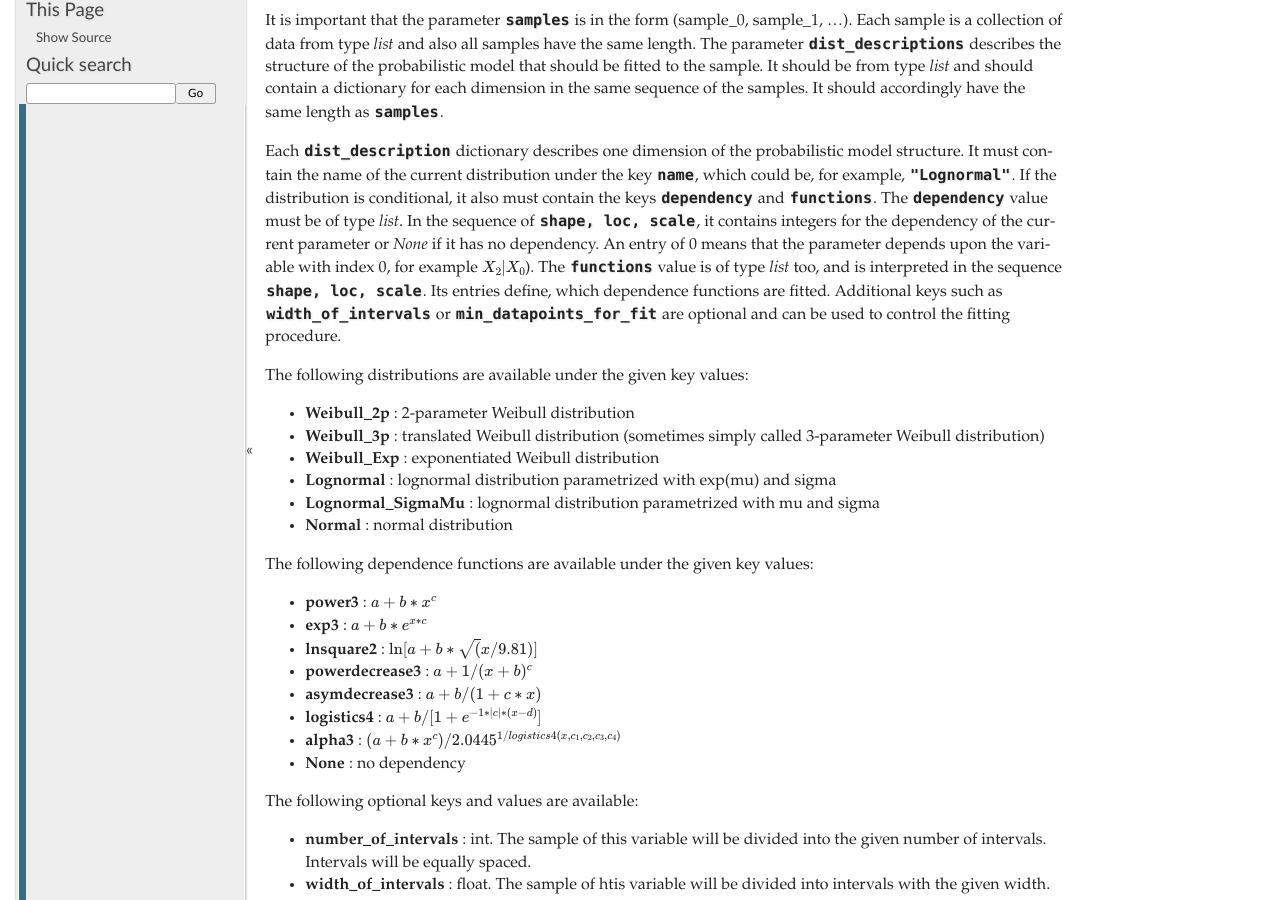
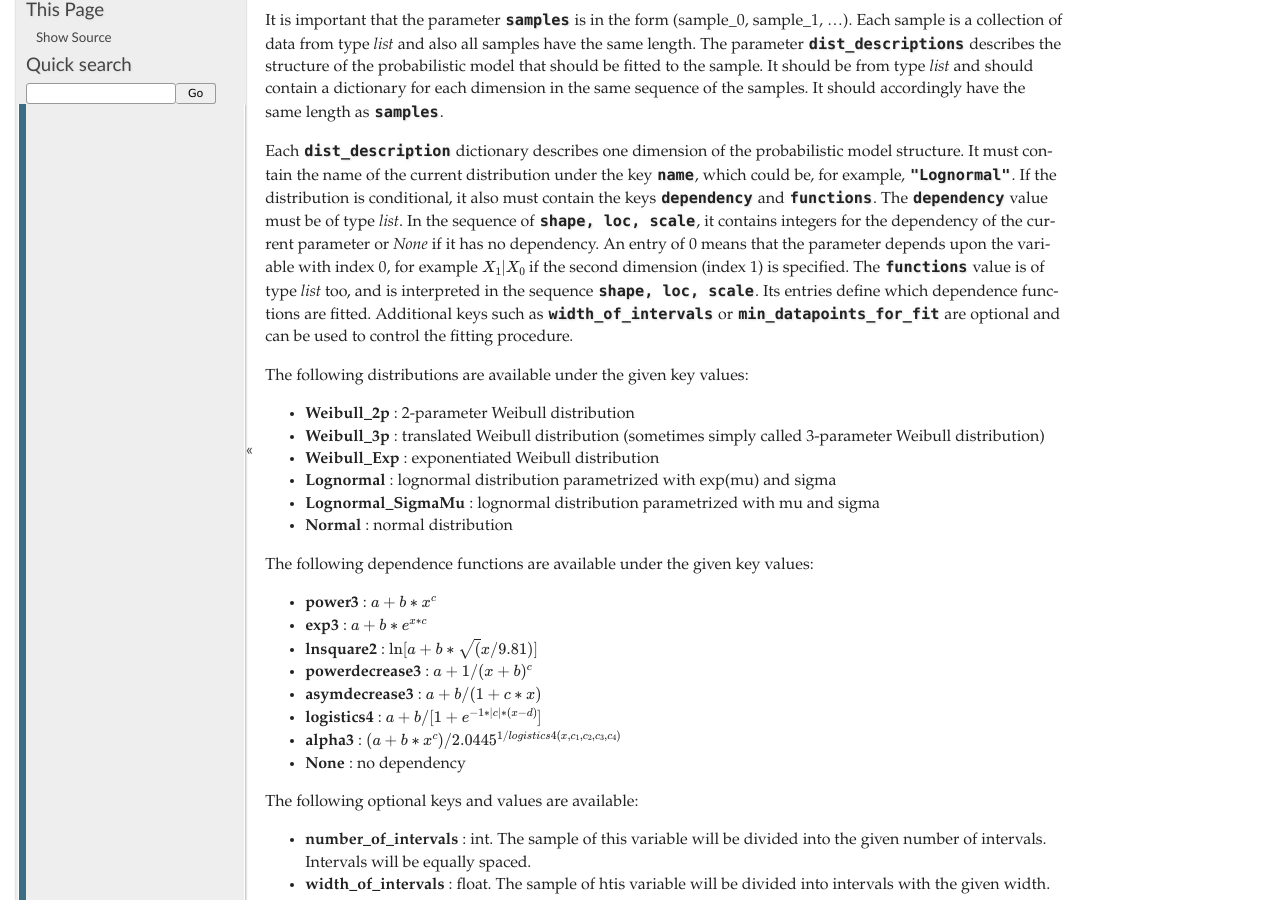
Before and after one commit to virocon-organization/virocon, a Sphinx documentation site: the page built from docs/fitting.rst, in a window 1280 px wide and 900 px high, scrolled down 309 px. Built offline with Sphinx 7.4.7, drawn with Linux system fonts in a browser that asks for light colours.

Commit message:
Clarify docu.

```diff
--- a/docs/fitting.rst
+++ b/docs/fitting.rst
@@ -31,10 +31,11 @@ also must contain the keys ``dependency`` and ``functions``. The ``dependency``
 must be of type *list*. In the sequence of ``shape, loc, scale``, it contains
 integers for the dependency of the current parameter or *None* if it has no
 dependency. An entry of 0 means that the parameter depends upon the variable with
-index 0, for example :math:`X_2|X_0`). The ``functions`` value is of type *list*
-too, and is interpreted in the sequence ``shape, loc, scale``. Its entries define,
-which dependence functions are fitted. Additional keys such as
-``width_of_intervals`` or ``min_datapoints_for_fit`` are optional and can be used
+index 0, for example :math:`X_1|X_0` if the second dimension (index 1) is specified.
+The ``functions`` value is of type *list* too, and is interpreted in the
+sequence ``shape, loc, scale``. Its entries define which dependence functions
+are fitted. Additional keys such as ``width_of_intervals`` or
+``min_datapoints_for_fit`` are optional and can be used
 to control the fitting procedure.
 
 The following distributions are available under the given key values:
```
